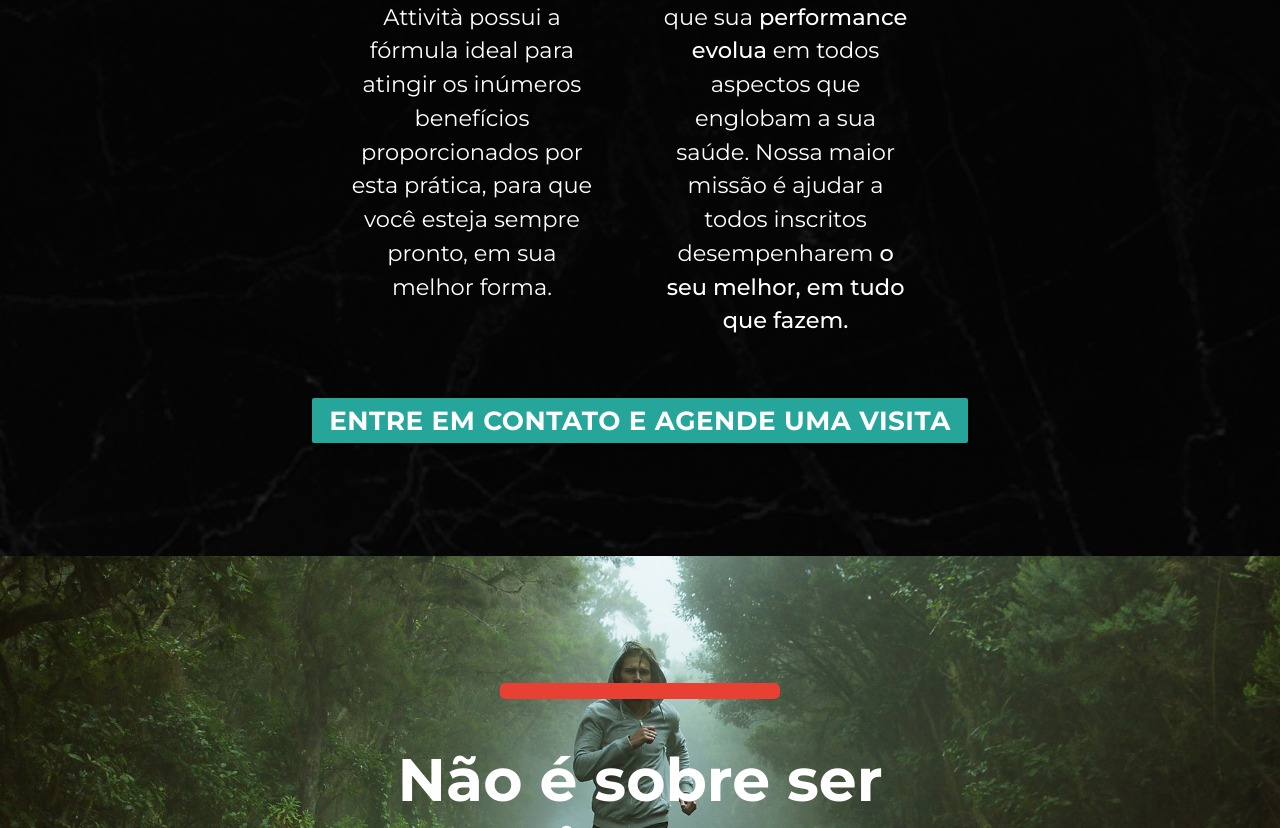
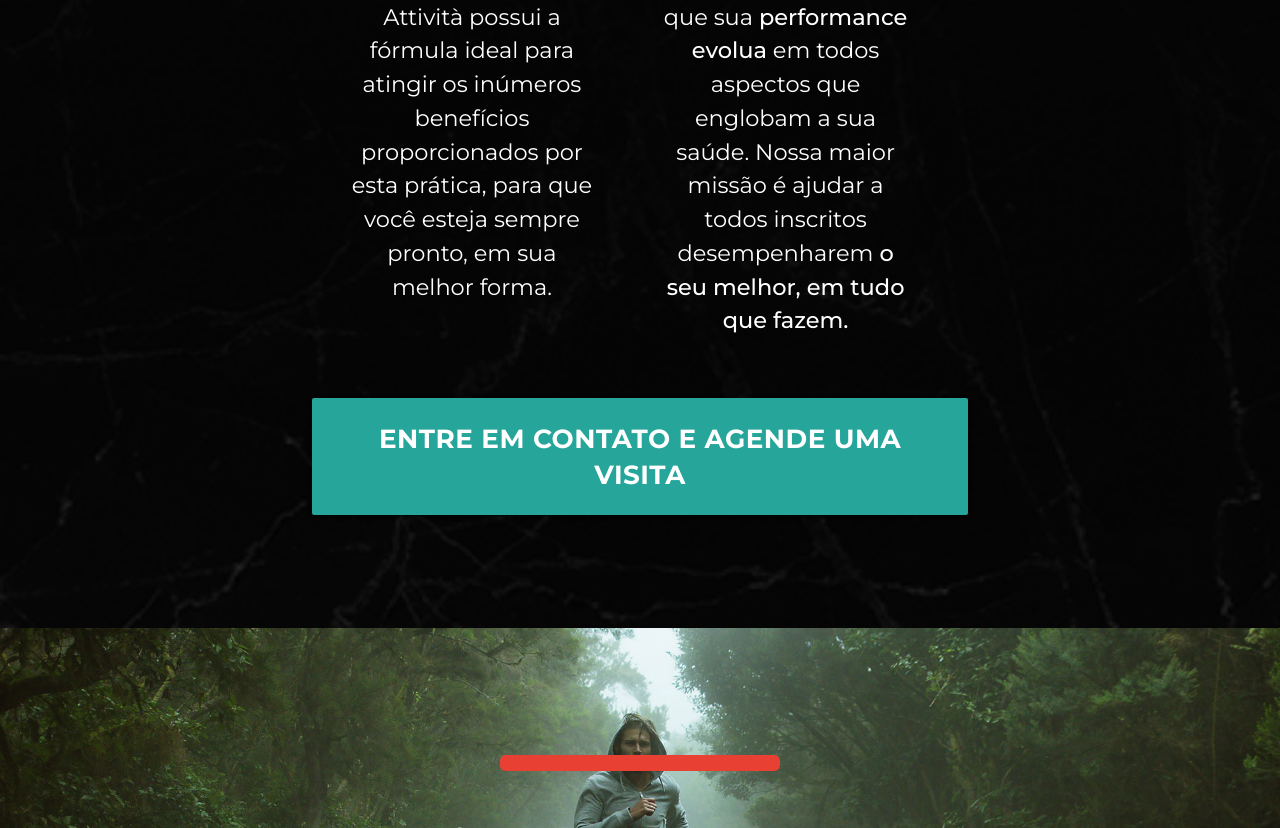
Before and after one commit to Biasiolo/attivita, a website built with Parcel: page src/index.html in a window 1280 px wide. Shown: the part 1563-2391 px from the top of the page. Built offline with nearby package versions, Linux system fonts and the light colour scheme.

Commit message:
manutenção

```diff
--- a/src/index.html
+++ b/src/index.html
@@ -189,7 +189,7 @@
       <a href="https://api.whatsapp.com/send?phone=5516997764269&text=Olá!%20Quero%20agendar%20uma%20aula."
         target="_blank" class="pb-5 botao2">
         <div
-          class="btn btn-outline-light fs-3 fw-bold w-75 mx-auto mb-5 py-4 d-flex justify-content-center align-items-center">
+          class="btn btn-outline-light h-100 fs-3 fw-bold w-75 mx-auto mb-5 p-4 d-flex justify-content-center align-items-center">
           ENTRE EM CONTATO E AGENDE UMA VISITA
         </div>
       </a>
--- a/src/scss/main.scss
+++ b/src/scss/main.scss
@@ -20,6 +20,7 @@ body {
 .hero {
   height: 105vh;
   position: relative; // necessário para o overlay ficar absoluto dentro dela
+
 
   // Imagem de fundo ocupando a tela toda
   background: url('../images/hero1.jpg') no-repeat center center;
```
